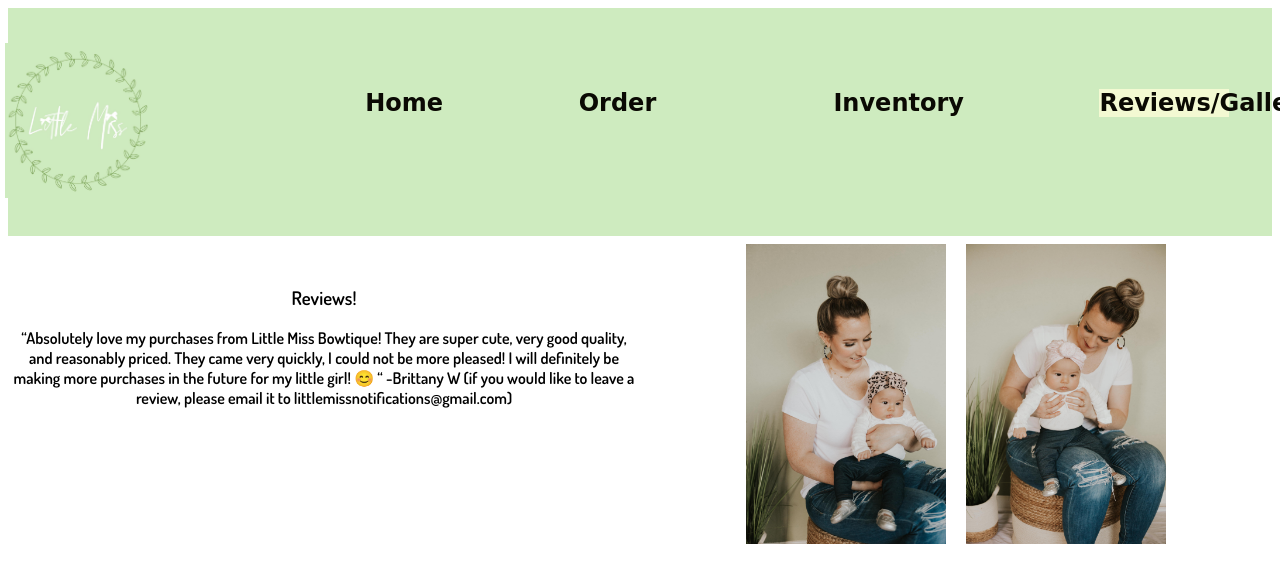
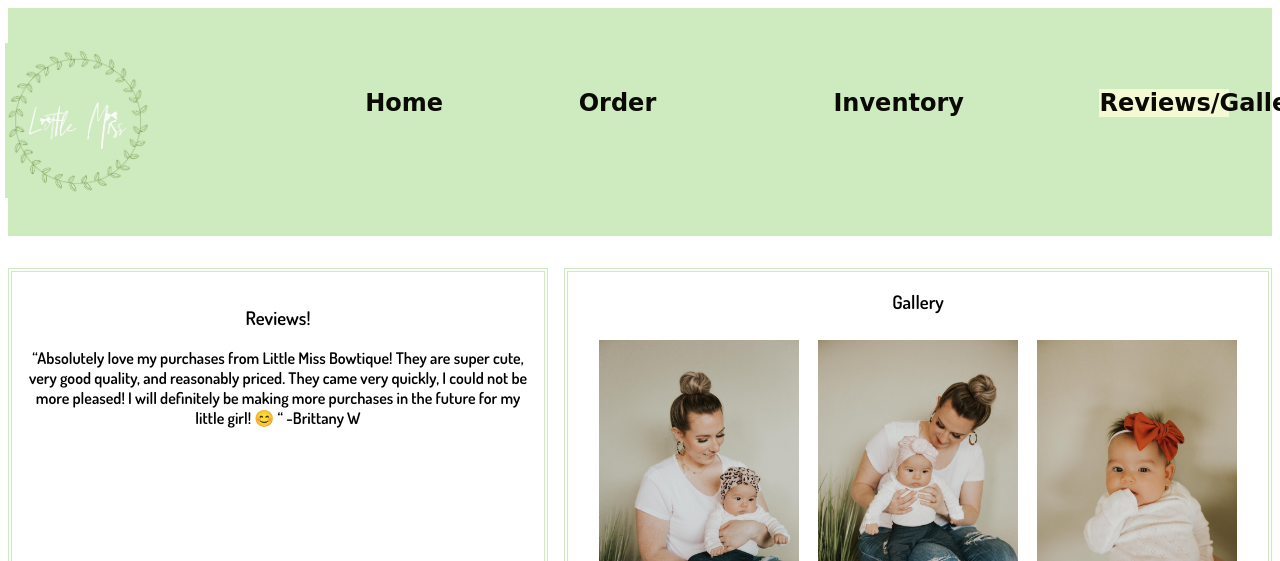
Before and after one commit to shannenbrad/justforfun, a website: page littleMiss/reviewsgallery.html in a window 1280 px wide. Shown: the top 561 px of the page. Drawn offline with Linux system fonts and the light colour scheme; a web font is replaced by a local one.

Commit message:
reviews gallery changes

```diff
--- a/littleMiss/css/small.css
+++ b/littleMiss/css/small.css
@@ -114,6 +114,7 @@ li a {
 }
 #reviews {
     margin-top: 2em;
+    border: #CEEBBF double 4px ;
 }
 .reviewsgallery {
     display: grid;
@@ -191,6 +192,10 @@ ul {
         text-align: center;
         font-size: 14pt;
     }
+    #Gallery {
+        border: #CEEBBF double 4px ;
+        margin-top: 2em;
+    }
     #hamburger {
         display: none;
     }
@@ -230,6 +235,9 @@ article #s2 {
         flex-direction: row;
     justify-content: space-evenly;
     }
+    #reviews {
+        width: 300px;
+    }
     #subscription {
         width: 400px;
     }
@@ -238,10 +246,18 @@ article #s2 {
     #current {
         width: 130px;
     }
+    #Gallery {
+        width: 700px;
+        margin-top: 2em;
+    }
     #heading a {
         margin-left: 78%;
     }
     header nav img {
         margin-left: -12em;
     }
+    #reviews {
+        width: 500px;
+        padding: 1em;
+    }
 }
--- a/littleMiss/reviewsgallery.html
+++ b/littleMiss/reviewsgallery.html
@@ -36,11 +36,14 @@
     <article class="reviewsgallery">
     <section id="reviews">
         <h1>Reviews!</h1>
+        <p>
         “Absolutely love my purchases from Little Miss Bowtique! They are super cute, very good quality, and reasonably priced. They came very quickly, I could not be more pleased! I will definitely be making more purchases in the future for my little girl! 😊 “ -Brittany W
-        (if you would like to leave a review, please email it to littlemissnotifications@gmail.com)
+    </p>
+
     </section>
 
     <section id="Gallery">
+        <h1>Gallery</h1>
         <img src="images/gallery1.jpg" alt="">
         <img src="images/gallery2.jpg" alt="">
         <img src="images/gallery5.jpg" alt="">
```
